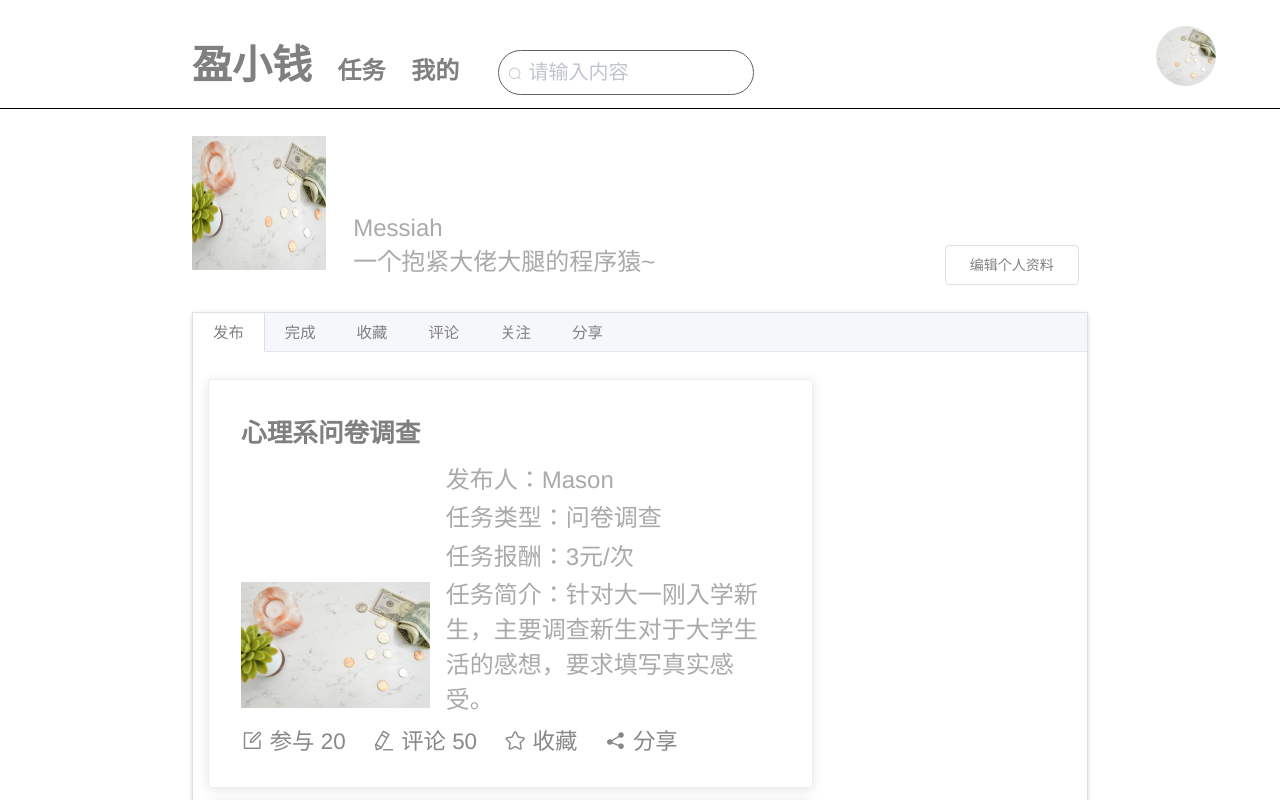
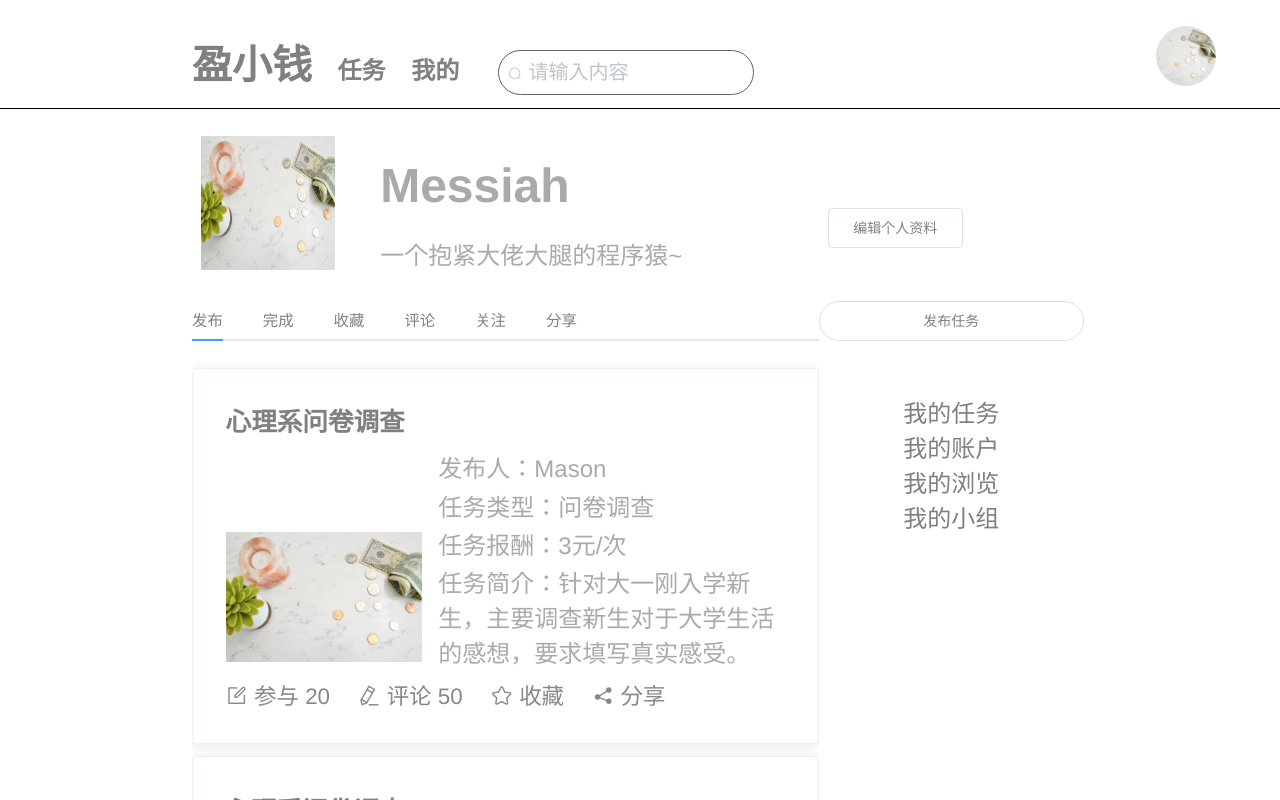
Before and after one commit to haowe-7/Fat-Wallet-FrontEnd, a Vue app: page /mainpage/myinfo in a window 1280 px wide. Shown: the top 800 px of the page. Built offline with nearby package versions, Linux system fonts and the light colour scheme.

Commit message:
MyInfoPage V0.0.2

```diff
--- a/src/components/MyInfoPage.vue
+++ b/src/components/MyInfoPage.vue
@@ -1,19 +1,19 @@
 <template>
   <div id="my-info-page-main">
-    <div id="user-info">
+    <div id="user-info-panel">
       <div id="user-icon">
       <img src="../assets/background.jpg"/>
       </div>
       <div id="user-label-info">
-        <div id="adf">Messiah</div>
-        <div id="tagasdfasdf4">一个抱紧大佬大腿的程序猿~</div>
+        <div id="user-name">Messiah</div>
+        <div id="user-intro">一个抱紧大佬大腿的程序猿~</div>
       </div>
-      <div id="edit-user-info">
+      <div id="edit-user-info-button">
         <el-button id="tag5">编辑个人资料</el-button>
       </div>
     </div>
     <div id="user-control-panel">
-      <el-tabs v-model="activeName" type="border-card" @tab-click="handleClick">
+      <el-tabs v-model="activeName" @tab-click="handleClick">
         <el-tab-pane class="user-control-tab-panel" name="release">
           <span slot="label" class='category-sub-title'>发布</span>
           <div v-for="o in 4" :key="o" class="text item">
@@ -48,6 +48,15 @@
         </el-tab-pane>
       </el-tabs>
     </div>
+    <div id="user-nav-panel">
+      <el-button id="tag6" round>发布任务</el-button>
+      <div class="user-nav-div">
+        <div>我的任务</div>
+        <div>我的账户</div>
+        <div>我的浏览</div>
+        <div>我的小组</div>
+      </div>
+    </div>
   </div>
 </template>
 
@@ -78,7 +87,13 @@ export default {
   width: 70%;
 }
 
-#user-info, #user-control-panel {
+#user-info-panel {
+  margin-top: 3%;
+}
+
+#user-control-panel {
+  display: inline-block;
+  width: 70%;
   margin-top: 3%;
 }
 
@@ -86,6 +101,7 @@ export default {
   display: inline-block;
   width: 15%;
   height:0px;
+  margin-left: 1%;
   padding-bottom:15%;
   position:relative;
 }
@@ -98,20 +114,43 @@ export default {
 
 #user-label-info {
   display: inline-block;
-  width: 60%;
-  margin-left: 3%;
-  font-size: 150%;
+  vertical-align: top;
+  width: 50%;
+  margin-left: 5%;
   color: #AAAAAA;
 }
 
-#edit-user-info {
+#edit-user-info-button {
   display: inline-block;
+  vertical-align: top;
   width: 15%;
-  margin-left: 6%;
+  margin-top: 8%;
 }
 
-.user-control-tab-panel {
-  width: 70%;
+#user-name {
+  margin-top: 5%;
+  font-size: 300%;
+  font-weight: bolder;
 }
 
+#user-intro {
+  margin-top: 5%;
+  font-size: 150%
+}
+
+#user-nav-panel {
+  display: inline-block;
+  vertical-align: top;
+  margin-top: 3%;
+  width: 29.5%;
+}
+
+.user-nav-div {
+  margin-top: 20%;
+  text-align: center;
+  font-size: 150%;
+  color: gray;
+}
+
+
 </style>
```
